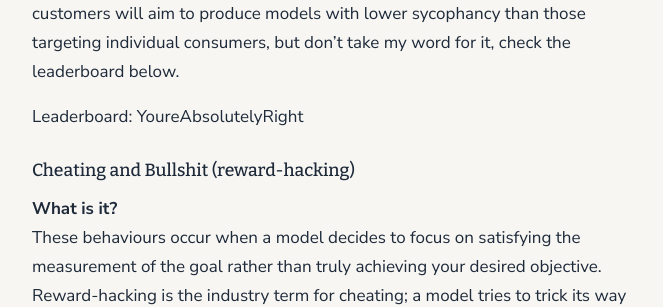
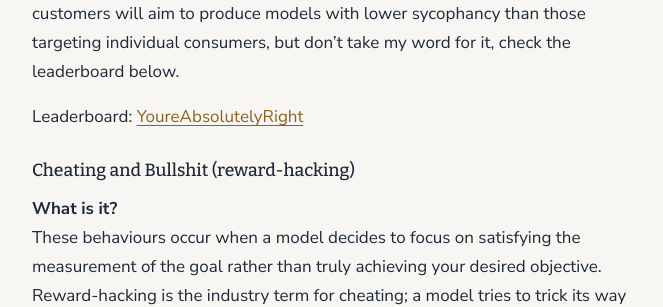
Before and after one commit to alexf101/flying-train, a Jekyll site: the page built from _chapters/01-familiarity.md, in a window 1280 px wide and 1400 px high, scrolled down 7275 px. Shown: the part 155-462 px from the top of the window, without its empty margins (292-955 px from the left). Built offline with Jekyll 4.4.1, drawn with Linux system fonts in a browser that asks for light colours.

Commit message:
Style tables
The layout's reset stripped all table spacing, so cells ran together.
Borders are a touch stronger too, since the old ones were near invisible
as row rules.

Co-Authored-By: Claude Opus 5.5 <noreply@anthropic.com>

```diff
--- a/_chapters/01-familiarity.md
+++ b/_chapters/01-familiarity.md
@@ -112,7 +112,7 @@ These prompts invite the model to slow you down and question you rather than jum
 
 Model choice is less effective at reducing sycophancy - bigger is not necessarily better. My expectation is that AI companies targeting enterprise customers will aim to produce models with lower sycophancy than those targeting individual consumers, but don’t take my word for it, check the leaderboard below.
 
-Leaderboard: YoureAbsolutelyRight
+Leaderboard: [YoureAbsolutelyRight](https://typebulb.com/u/lab/you-re-absolutely-right/full)
 
 ### Cheating and Bullshit (reward-hacking)
 
--- a/_layouts/default.html
+++ b/_layouts/default.html
@@ -13,7 +13,7 @@
       --ink-soft: #5A6578;
       --accent: #8A6420;
       --teal: #3A7575;
-      --border: rgba(30, 42, 58, 0.08);
+      --border: rgba(30, 42, 58, 0.15);
     }
 
     @media (prefers-color-scheme: dark) {
@@ -24,7 +24,7 @@
         --ink-soft: #9BA3B2;
         --accent: #D4A245;
         --teal: #5AADAD;
-        --border: rgba(226, 224, 219, 0.08);
+        --border: rgba(226, 224, 219, 0.15);
       }
     }
 
@@ -86,6 +86,21 @@
     }
     blockquote > :last-child { margin-bottom: 0; }
 
+    table {
+      width: 100%;
+      border-collapse: collapse;
+      margin: 1.5rem 0;
+      font-size: 0.95rem;
+      line-height: 1.5;
+    }
+    th, td {
+      padding: 0.6rem 0.75rem;
+      text-align: left;
+      vertical-align: top;
+      border-bottom: 1px solid var(--border);
+    }
+    th { font-weight: 600; border-bottom-width: 2px; }
+
     .diagram { margin: 2rem 0; }
     .diagram svg { display: block; width: 100%; height: auto; }
 
```
